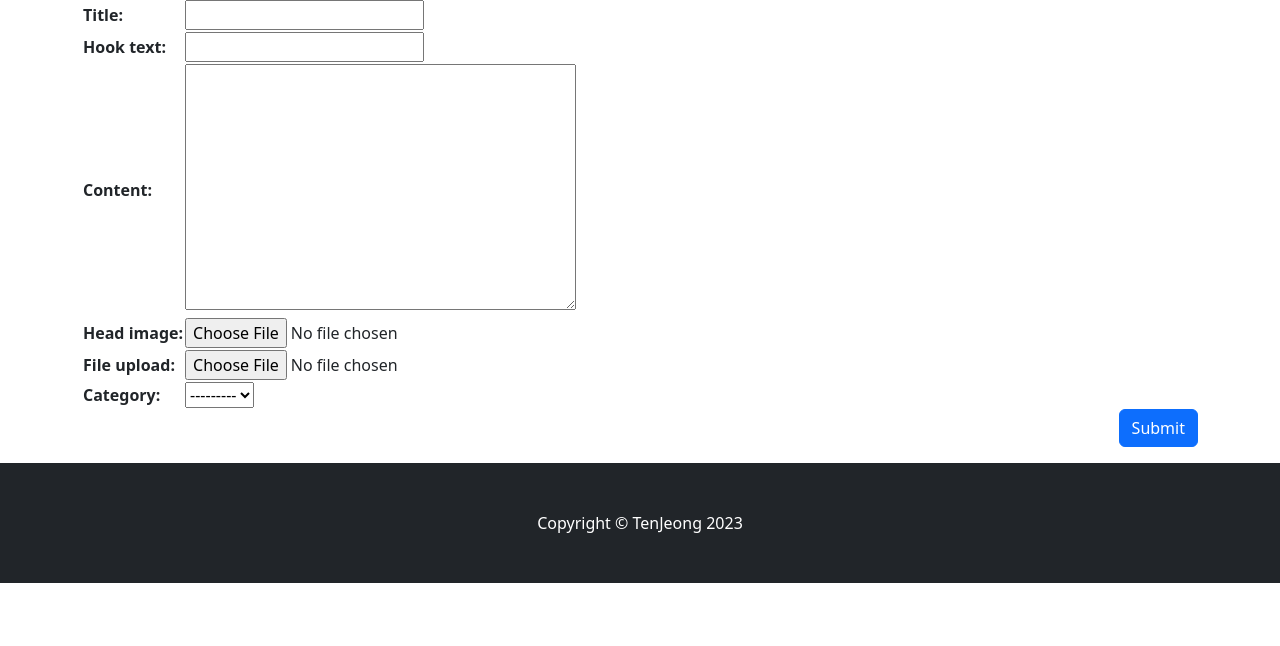
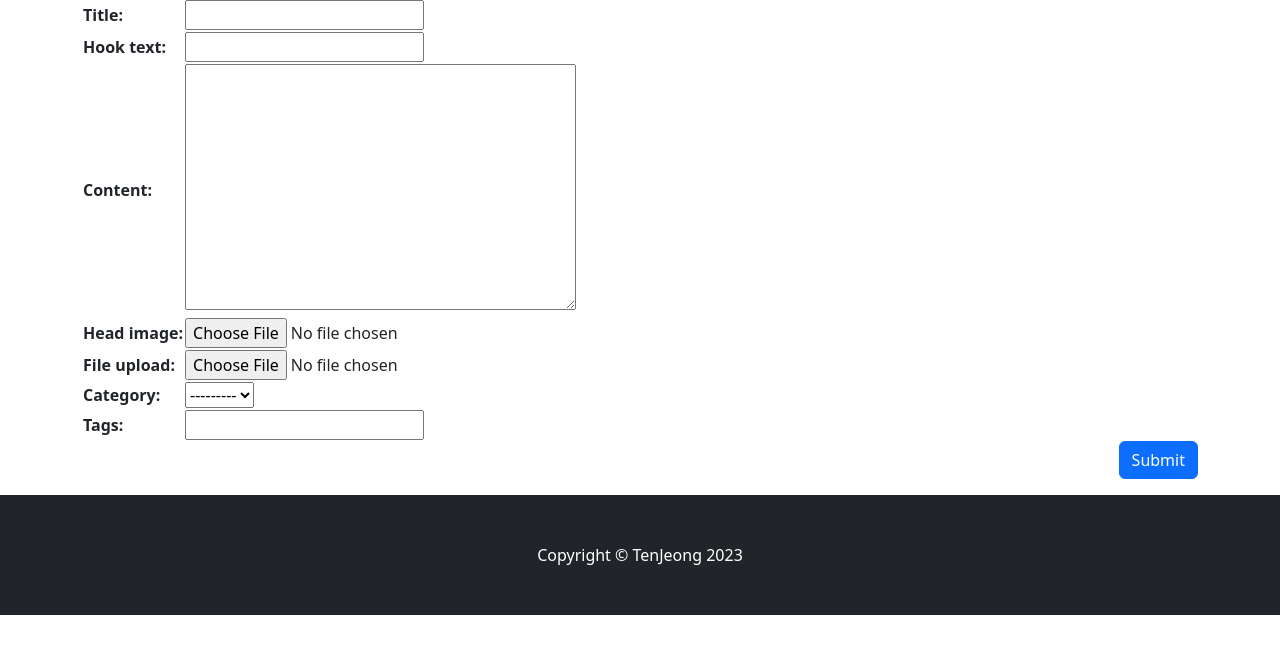
Before and after one commit to TenJeong/Django-Bootstrap-Webservice, a Django app: page /blog/create_post/ in a window 1280 px wide. Shown: the part 154-800 px from the top of the page. Run offline with Django 4.2, Linux system fonts and the light colour scheme; the visitor is signed in with stand-in values (Sample User, id 1); data that the repository does not hold is empty; some libraries are stand-ins or nearby versions.

Commit message:
Set tags when writing a post

```diff
--- a/blog/templates/blog/post_form.html
+++ b/blog/templates/blog/post_form.html
@@ -8,6 +8,10 @@
     <form method="post" enctype="multipart/form-data">{% csrf_token %}
         <table>
             {{ form }}
+            <tr>
+                <th><lable for="id_tags_str">Tags:</lable></th>
+                <td><input type="text" name="tags_str" id="id_tags_str"></td>
+            </tr>
         </table>
         <button type="submit" class="btn btn-primary float-end">Submit</button>
     </form>
--- a/blog/views.py
+++ b/blog/views.py
@@ -3,6 +3,7 @@ from django.views.generic import ListView, DetailView, CreateView, UpdateView
 from django.contrib.auth.mixins import LoginRequiredMixin, UserPassesTestMixin
 from .models import Post, Category, Tag
 from django.core.exceptions import PermissionDenied
+from django.utils.text import slugify
 
 
 class PostList(ListView):
@@ -37,7 +38,24 @@ class PostCreate(LoginRequiredMixin, UserPassesTestMixin, CreateView):
         current_user = self.request.user
         if current_user.is_authenticated and (current_user.is_staff or current_user.is_superuser):
             form.instance.author = current_user
-            return super(PostCreate, self).form_valid(form)
+            response = super(PostCreate, self).form_valid(form)
+
+            tags_str = self.request.POST.get('tags_str')
+            if tags_str:
+                tags_str = tags_str.strip()
+
+                tags_str = tags_str.replace(',', ';')
+                tags_list = tags_str.split(';')
+
+                for t in tags_list:
+                    t = t.strip()
+                    tag, is_tag_created = Tag.objects.get_or_create(name=t)
+                    if is_tag_created:
+                        tag.slug = slugify(t, allow_unicode=True)
+                        tag.save()
+                    self.object.tags.add(tag)
+
+            return response
         else:
             return redirect('/blog/')
 
```
Also changed, not shown: blog/tests.py (+9 -0 lines).
